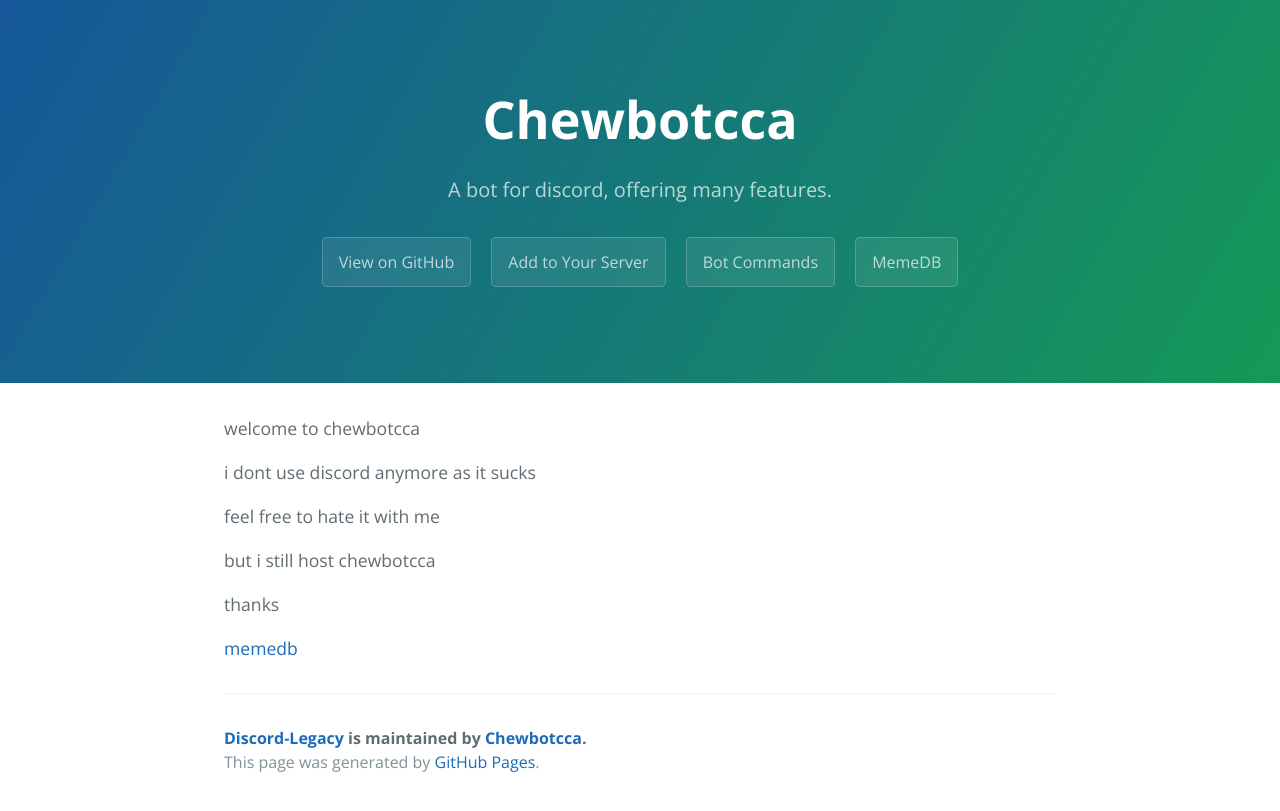
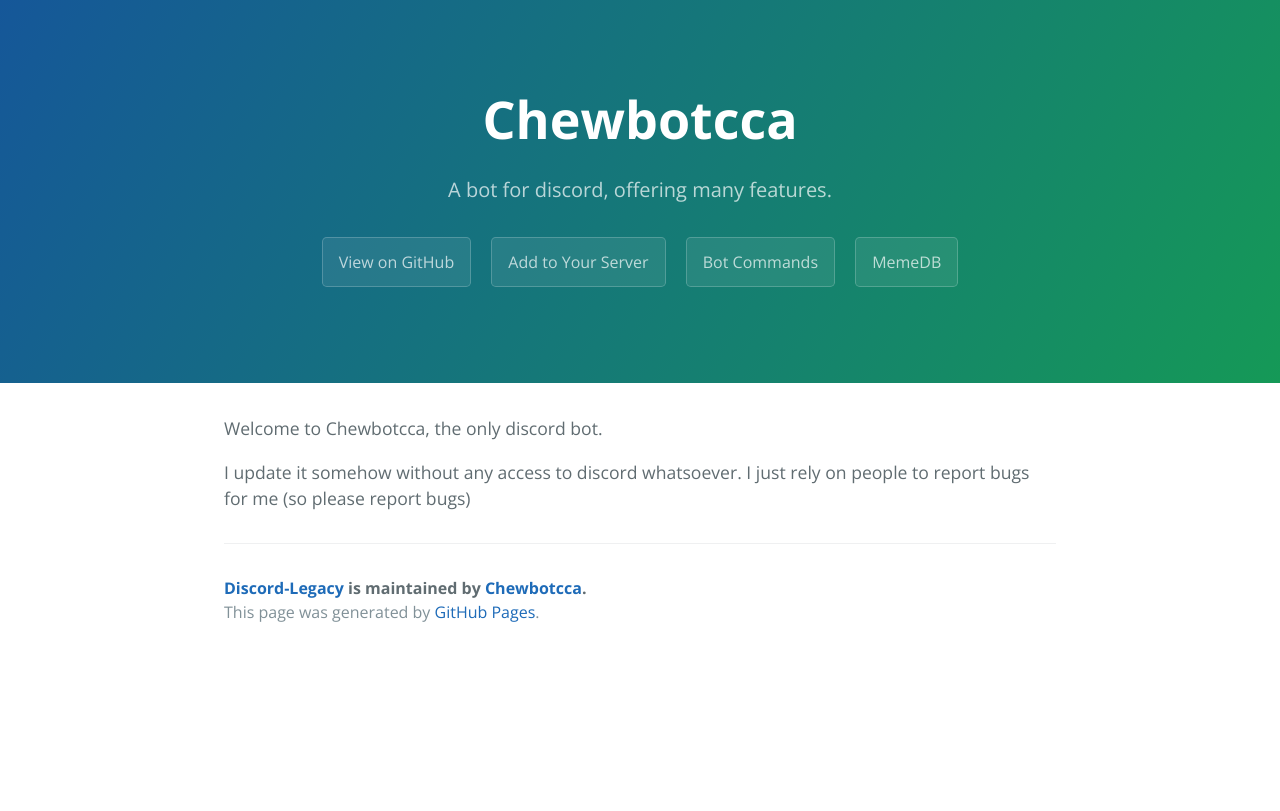
Before and after one commit to Chewbotcca/Discord-Legacy, a Jekyll site: the page built from index.md, in a window 1280 px wide. Shown: the top 811 px of the page. Built offline with Jekyll 4.4.1, drawn with Linux system fonts in a browser that asks for light colours; our own code applies the rules of GitHub Pages for plain Markdown files.

Commit message:
Fix the main page

```diff
--- a/index.md
+++ b/index.md
@@ -1,11 +1,3 @@
-welcome to chewbotcca
+Welcome to Chewbotcca, the only discord bot.
 
-i dont use discord anymore as it sucks
-
-feel free to hate it with me
-
-but i still host chewbotcca
-
-thanks
-
-[memedb](memedb)
+I update it somehow without any access to discord whatsoever. I just rely on people to report bugs for me (so please report bugs)
```
